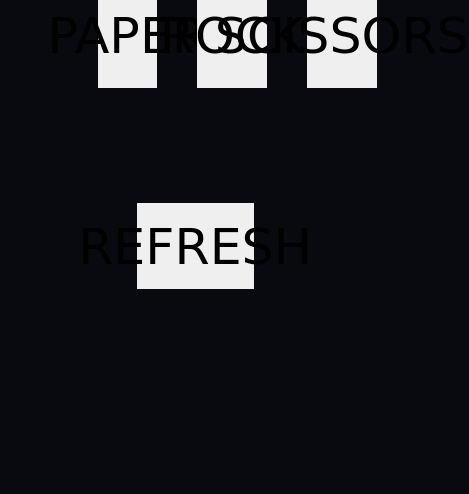
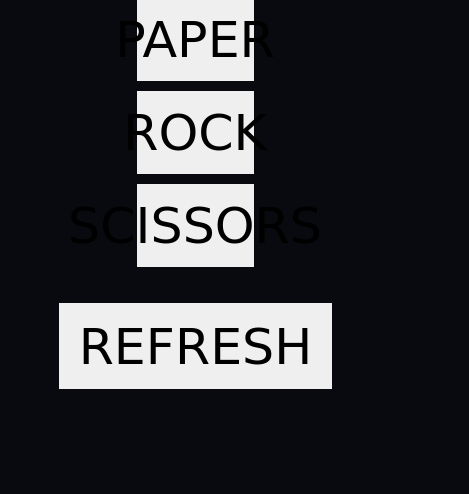
Before and after one commit to patorras/rock_paper_scissors, a plain HTML site: page index.html in a window 390 px wide. Shown: the part 408-902 px from the top of the page, 469 px wide, since content can reach past the window. Before the commit the page ends 844 px from the top, so only its background shows below. Drawn offline with Linux system fonts and the light colour scheme; a web font is replaced by a local one.

Commit message:
added media queries in the css

```diff
--- a/style.css
+++ b/style.css
@@ -133,3 +133,108 @@ body {
     font-size: 6vh;
     cursor: pointer;
 }
+
+
+/*media query*/
+ @media only screen and (max-width: 600px) {
+    #buttons {
+        flex-direction: column;
+        display: flex;
+        font-family: 'Bebas Neue', cursive;
+        width: 60%;
+        height: 15vh;
+        margin-left: 20%;
+        line-height: 1px;
+        justify-content: center;
+        align-items: center;
+      }
+}
+
+@media only screen and (max-width: 600px) {
+    #scissors {
+        display: flex;
+        justify-content: center;
+        align-items: center;
+        position: relative;
+        width: 50%;
+        height: 12.5vh;
+        border: 10px solid var(--base-color);
+        font-size: 6vh;
+        cursor: pointer;
+        margin: 5px;
+    }
+}
+
+@media only screen and (max-width: 600px) {
+    #rock {
+        display: flex;
+        justify-content: center;
+        align-items: center;
+        position: relative;
+        width: 50%;
+        height: 12.5vh;
+        border: 10px solid var(--base-color);
+        font-size: 6vh;
+        cursor: pointer;
+        margin: 5px;
+    }
+}
+
+@media only screen and (max-width: 600px) {
+    #paper {
+        display: flex;
+        justify-content: center;
+        align-items: center;
+        position: relative;
+        width: 50%;
+        height: 12.5vh;
+        border: 10px solid var(--base-color);
+        font-size: 6vh;
+        cursor: pointer;
+        margin: 5px;
+        margin-top: 200px
+    }
+}
+
+@media only screen and (max-width: 600px) {
+    #refreshButton {
+        display: flex;
+        justify-content: center;
+        align-items: center;
+        position: relative;
+        width:100%;
+        height: 120px;
+        margin: 20px;
+        border: 10px solid var(--base-color);
+        font-size: 6vh;
+        cursor: pointer;
+
+    }
+}
+
+@media only screen and (max-width: 600px) {
+    #refresh {
+        display: flex;
+        font-family: 'Bebas Neue', cursive;
+        width: 70%;
+        height: 15vh;
+        margin-top: 10px;
+        margin-left: 10%;
+        justify-content: center;
+        align-items: center;
+        justify-content: space-evenly;
+        padding-bottom: 10vh;
+        padding-top: 10vh;
+        margin-top: 100px;
+    }
+}
+
+@media only screen and (max-width: 600px) {
+    body {
+        font-size: 3vh;
+    }
+}
+
+@media only screen and (max-width: 600px) {
+
+}
```
